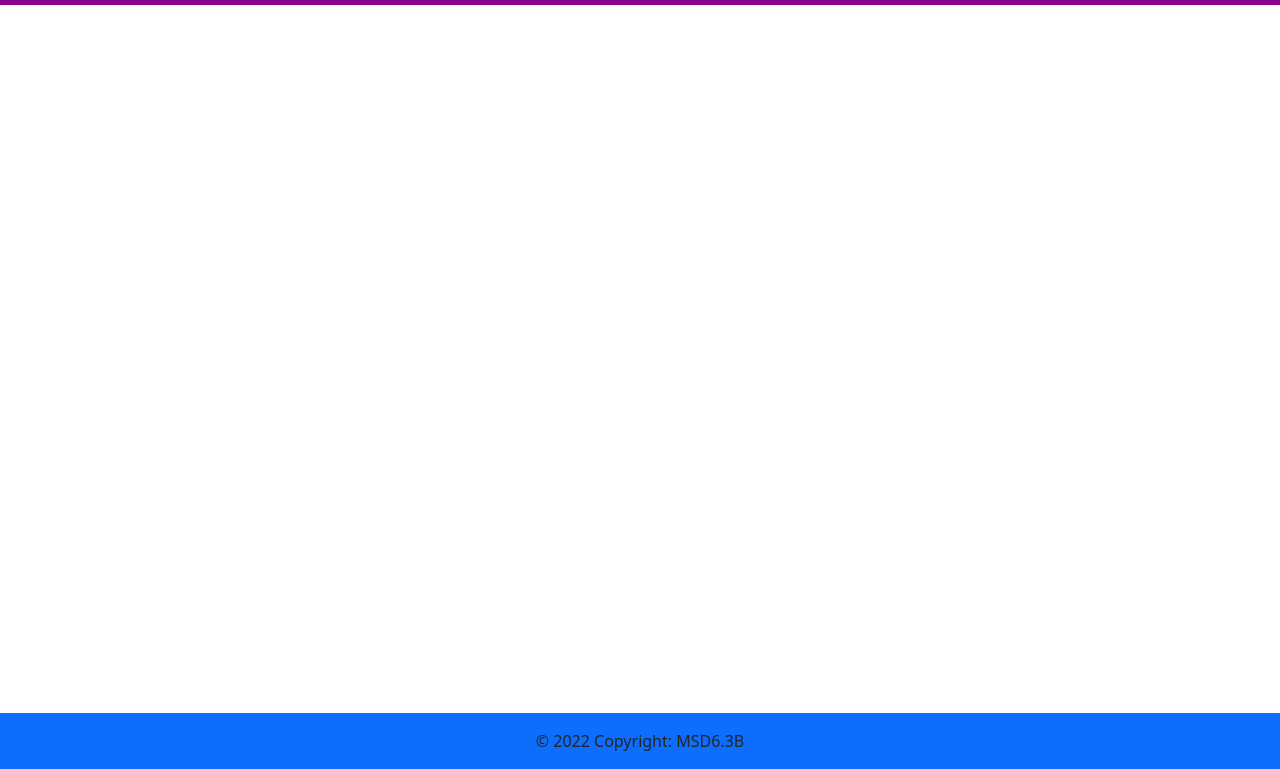
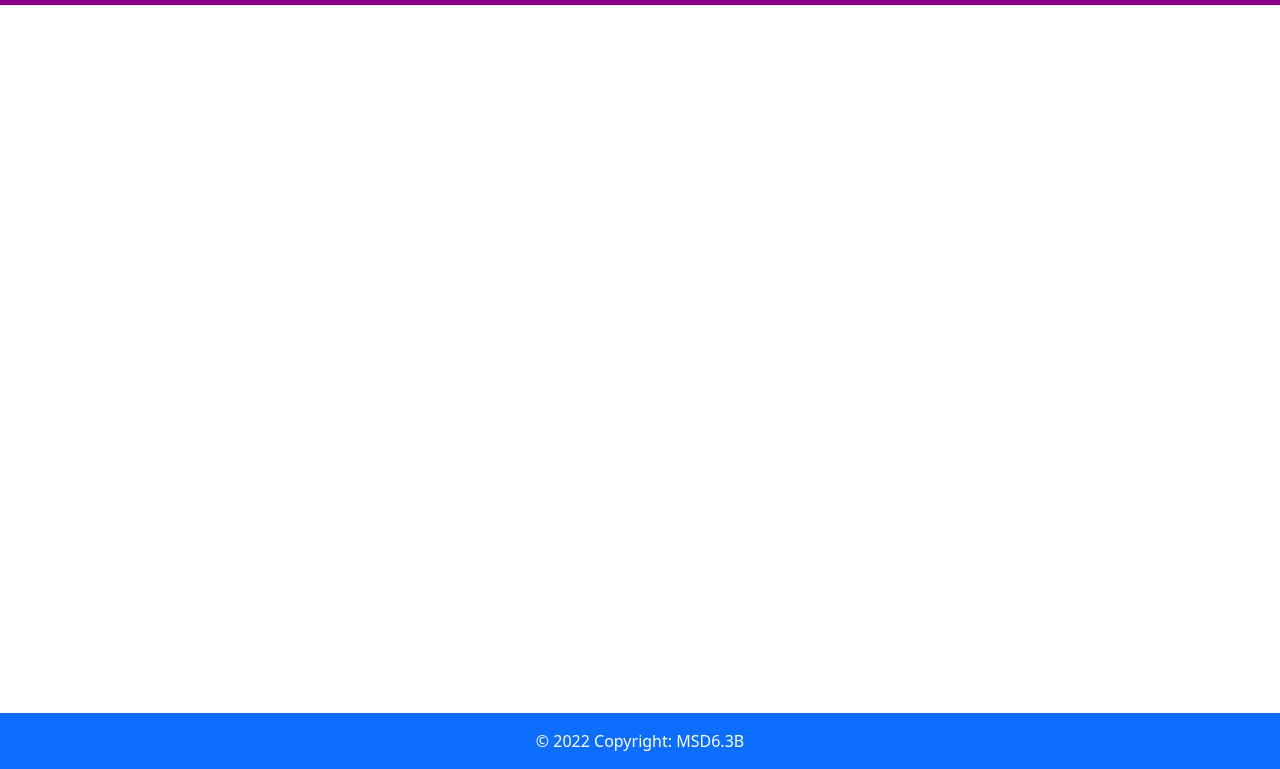
Before and after one commit to C1xu/PftCAssignment, a website: page frontend/index.html in a window 1280 px wide. Shown: the part 67-836 px from the top of the page. Drawn offline with nearby package versions, Linux system fonts and the light colour scheme; files whose address does not match are found by name.

Commit message:
Frontend adjustment

```diff
--- a/frontend/index.html
+++ b/frontend/index.html
@@ -84,9 +84,9 @@
       </div>
     </section>
 
-    <footer class="text-center text-lg-start" style="background-color: magenta;">
+    <footer class="bg-secondary text-center text-lg-start" style="background-color: magenta;">
       <!-- Copyright -->
-      <div class="text-center p-3 bg-primary" style="background-color: darkmagenta;" style="color: white">
+      <div class="text-center p-3 bg-primary" style="color: white">
         © 2022 Copyright: MSD6.3B
       </div>
       <!-- Copyright -->
```
